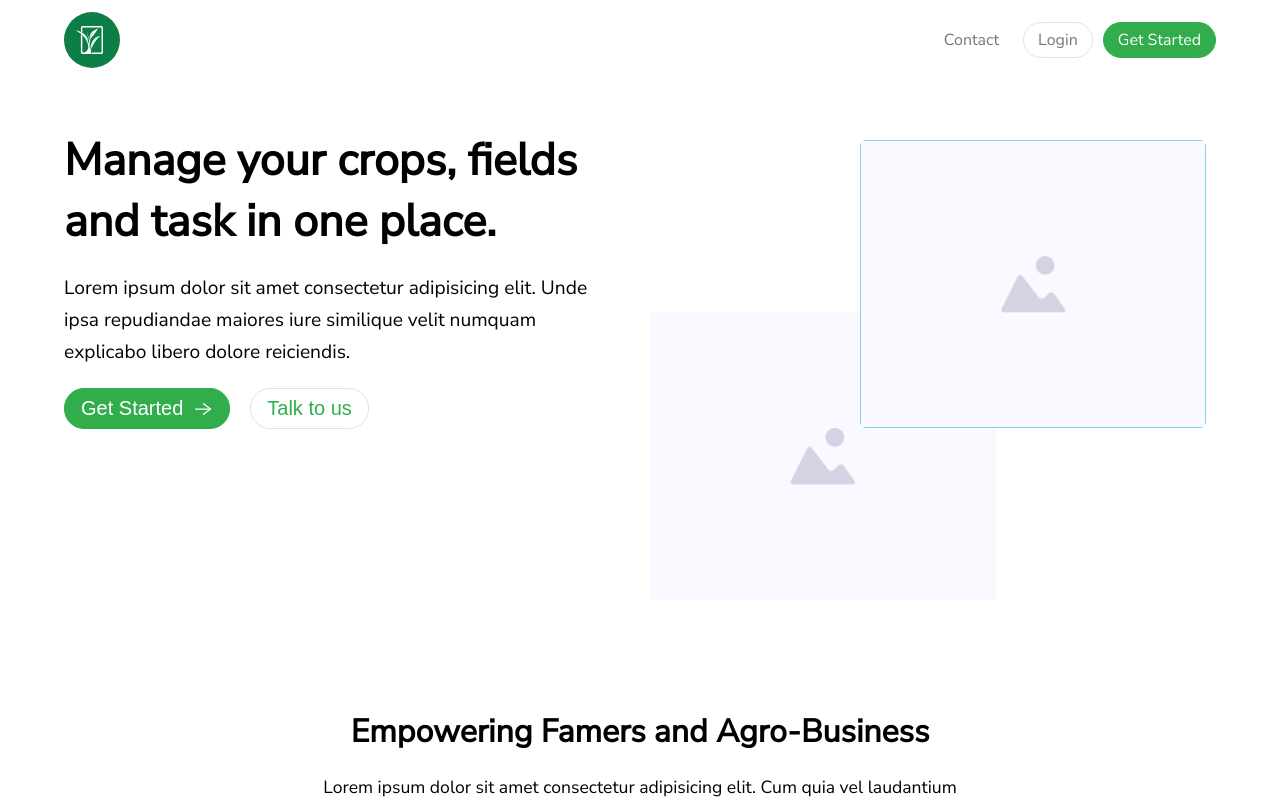
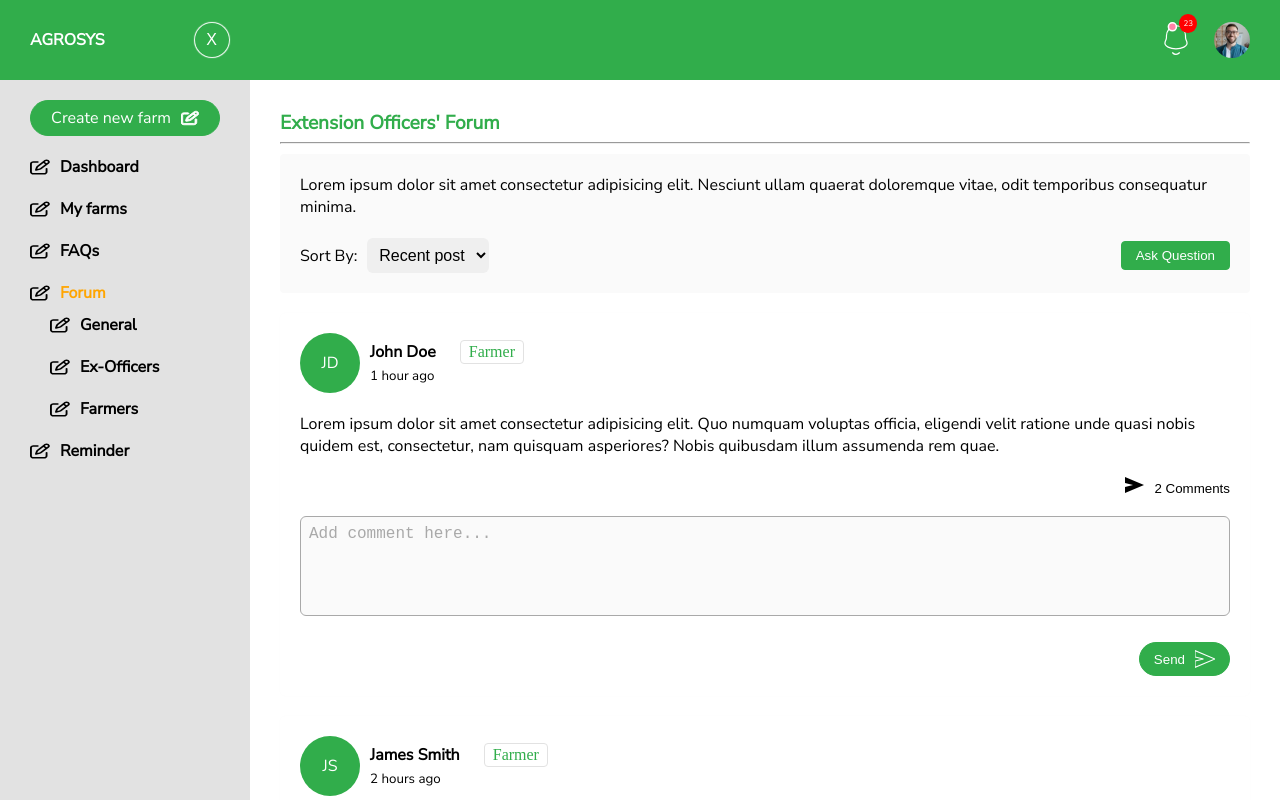
Before and after one commit to muhammadui/SmatAgroSys, a React (Vite) app in the folder frontend/: page /dashboard/forum/ex-officers in a window 1280 px wide. Before the commit this address led to /. Shown: the top 800 px of the page. Built offline with nearby package versions, Linux system fonts and the light colour scheme.

Commit message:
updated forum page

```diff
--- a/frontend/src/components/App.tsx
+++ b/frontend/src/components/App.tsx
@@ -37,7 +37,7 @@ const App = () => {
           <Route index element={<Main />} />
           <Route path="my_farms" element={<MyFarms />} />
           <Route path="faqs" element={<FAQs />} />
-          <Route path="forum" element={<Forum />} />
+          <Route path="forum/:forumId" element={<Forum />} />
           <Route path="reminder" element={<Reminder />} />
           <Route path="create_farm" element={<CreateFarm />} />
           <Route path="view_farm/:farmId" element={<ViewFarm />} />
--- a/frontend/src/components/forum/Forum.tsx
+++ b/frontend/src/components/forum/Forum.tsx
@@ -1,16 +1,31 @@
 import * as React from "react";
-import { useState } from "react";
+import { useState, useEffect } from "react";
+import { useLocation, useParams, useNavigate } from "react-router";
 import AddPost from "./addPost/AddPost";
+import Loader from "../loader/Loader";
+import { forums } from "../../services/services";
 
 // Style
 import "./Forum.css";
 
 const Forum = () => {
     const [showAddPost, setShowAddPost] = useState<boolean>(false);
+    const { forumId } = useParams<any>();
+    const [showForum, setShowForum] = useState<boolean>(false);
     const [commentsInfo, setCommentsInfo] = useState({
         show: false,
         postId: "1"
-    })
+    });
+    const navigate = useNavigate();
+
+    useEffect(() => {
+
+        if(forumId && forums[forumId]){ return setShowForum(true); }
+        else { return navigate("/dashboard"); }
+
+    }, [forumId]);
+
+    if(!showForum){ return <Loader message="Processing page..." />}
 
     return (
         <>
@@ -18,7 +33,7 @@ const Forum = () => {
             <AddPost show={showAddPost} setShow={setShowAddPost} />
 
             <div className="forum_section">
-                <h2 className="dash_header text_primary">General Forum</h2>
+                <h2 className="dash_header text_primary">{forums[forumId!]}</h2>
                 <hr />
 
                 {/* Forum Header Section */}
--- a/frontend/src/services/services.ts
+++ b/frontend/src/services/services.ts
@@ -0,0 +1,6 @@
+// Forums
+export const forums = {
+    "general": "General Forum",
+    "ex-officers": "Extension Officers' Forum",
+    "farmers": "Farmers Forum"
+}
--- a/frontend/src/views/dashboard/Dashboard.tsx
+++ b/frontend/src/views/dashboard/Dashboard.tsx
@@ -59,14 +59,47 @@ const Dashboard = () => {
                         <Link to="/dashboard/faqs" className={`${location.pathname === "/dashboard/faqs" ? 'active' : ''}`}>FAQs</Link>
                     </div>
 
-                    <div className="flex_start_center mb2">
-                        <span className="dash_icon mr">
-                            <svg width="20" height="15" viewBox="0 0 20 15" fill="none" xmlns="http://www.w3.org/2000/svg">
-                                <path d="M14.5769 0.622525C15.6747 -0.207509 17.4563 -0.207509 18.5542 0.622525L19.0269 0.980317C20.1248 1.81044 20.1248 3.15629 19.0269 3.98582L11.3224 9.81026C10.9825 10.0641 10.5644 10.2501 10.1034 10.3505L6.19644 11.1948C5.86826 11.2656 5.51663 11.1948 5.2744 10.9881C5.03607 10.8317 4.94231 10.566 5.03607 10.318L6.15347 7.36594C6.2863 7.0176 6.53244 6.70173 6.86844 6.4449L14.5769 0.622525ZM17.1945 1.62446C16.8624 1.34785 16.2686 1.34785 15.9013 1.62446L14.7644 2.48322L16.5655 3.84412L17.7024 2.9585C18.0697 2.70757 18.0697 2.25886 17.7024 1.98225L17.1945 1.62446V1.62446ZM7.95848 7.75562L7.30211 9.48258L9.58769 8.98663C9.74396 8.95416 9.88071 8.89216 9.99401 8.80655L15.2411 4.84487L13.44 3.48397L8.19681 7.4486C8.08351 7.53421 8.00146 7.63753 7.95848 7.75562V7.75562ZM7.81392 1.77472C8.33355 1.77472 8.7516 2.09207 8.7516 2.48322C8.7516 2.87584 8.33355 3.19171 7.81392 3.19171H3.43813C2.57508 3.19171 1.87534 3.72013 1.87534 4.37254V12.4022C1.87534 13.0546 2.57508 13.583 3.43813 13.583H14.0651C14.9285 13.583 15.6278 13.0546 15.6278 12.4022V9.09586C15.6278 8.70323 16.0459 8.38736 16.5655 8.38736C17.0851 8.38736 17.5032 8.70323 17.5032 9.09586V12.4022C17.5032 13.8369 15.9638 15 14.0651 15H3.43813C1.53934 15 0 13.8369 0 12.4022V4.37254C0 2.93784 1.53934 1.77472 3.43813 1.77472H7.81392Z" fill="#000"/>
-                            </svg>
-                        </span>
+                    <div className="mt2">
+                        <div className="flex_start_center mb">
+                            <span className="dash_icon mr">
+                                <svg width="20" height="15" viewBox="0 0 20 15" fill="none" xmlns="http://www.w3.org/2000/svg">
+                                    <path d="M14.5769 0.622525C15.6747 -0.207509 17.4563 -0.207509 18.5542 0.622525L19.0269 0.980317C20.1248 1.81044 20.1248 3.15629 19.0269 3.98582L11.3224 9.81026C10.9825 10.0641 10.5644 10.2501 10.1034 10.3505L6.19644 11.1948C5.86826 11.2656 5.51663 11.1948 5.2744 10.9881C5.03607 10.8317 4.94231 10.566 5.03607 10.318L6.15347 7.36594C6.2863 7.0176 6.53244 6.70173 6.86844 6.4449L14.5769 0.622525ZM17.1945 1.62446C16.8624 1.34785 16.2686 1.34785 15.9013 1.62446L14.7644 2.48322L16.5655 3.84412L17.7024 2.9585C18.0697 2.70757 18.0697 2.25886 17.7024 1.98225L17.1945 1.62446V1.62446ZM7.95848 7.75562L7.30211 9.48258L9.58769 8.98663C9.74396 8.95416 9.88071 8.89216 9.99401 8.80655L15.2411 4.84487L13.44 3.48397L8.19681 7.4486C8.08351 7.53421 8.00146 7.63753 7.95848 7.75562V7.75562ZM7.81392 1.77472C8.33355 1.77472 8.7516 2.09207 8.7516 2.48322C8.7516 2.87584 8.33355 3.19171 7.81392 3.19171H3.43813C2.57508 3.19171 1.87534 3.72013 1.87534 4.37254V12.4022C1.87534 13.0546 2.57508 13.583 3.43813 13.583H14.0651C14.9285 13.583 15.6278 13.0546 15.6278 12.4022V9.09586C15.6278 8.70323 16.0459 8.38736 16.5655 8.38736C17.0851 8.38736 17.5032 8.70323 17.5032 9.09586V12.4022C17.5032 13.8369 15.9638 15 14.0651 15H3.43813C1.53934 15 0 13.8369 0 12.4022V4.37254C0 2.93784 1.53934 1.77472 3.43813 1.77472H7.81392Z" fill="#000"/>
+                                </svg>
+                            </span>
 
-                        <Link to="/dashboard/forum" className={`${location.pathname === "/dashboard/forum" ? 'active' : ''}`}>Forum</Link>
+                            <Link to="#" className={`${location.pathname.startsWith("/dashboard/forum") ? 'active' : ''}`}>Forum</Link>
+                        </div>
+
+                        <div className="flex_start_center ml2 mb2">
+                            <span className="dash_icon mr">
+                                <svg width="20" height="15" viewBox="0 0 20 15" fill="none" xmlns="http://www.w3.org/2000/svg">
+                                    <path d="M14.5769 0.622525C15.6747 -0.207509 17.4563 -0.207509 18.5542 0.622525L19.0269 0.980317C20.1248 1.81044 20.1248 3.15629 19.0269 3.98582L11.3224 9.81026C10.9825 10.0641 10.5644 10.2501 10.1034 10.3505L6.19644 11.1948C5.86826 11.2656 5.51663 11.1948 5.2744 10.9881C5.03607 10.8317 4.94231 10.566 5.03607 10.318L6.15347 7.36594C6.2863 7.0176 6.53244 6.70173 6.86844 6.4449L14.5769 0.622525ZM17.1945 1.62446C16.8624 1.34785 16.2686 1.34785 15.9013 1.62446L14.7644 2.48322L16.5655 3.84412L17.7024 2.9585C18.0697 2.70757 18.0697 2.25886 17.7024 1.98225L17.1945 1.62446V1.62446ZM7.95848 7.75562L7.30211 9.48258L9.58769 8.98663C9.74396 8.95416 9.88071 8.89216 9.99401 8.80655L15.2411 4.84487L13.44 3.48397L8.19681 7.4486C8.08351 7.53421 8.00146 7.63753 7.95848 7.75562V7.75562ZM7.81392 1.77472C8.33355 1.77472 8.7516 2.09207 8.7516 2.48322C8.7516 2.87584 8.33355 3.19171 7.81392 3.19171H3.43813C2.57508 3.19171 1.87534 3.72013 1.87534 4.37254V12.4022C1.87534 13.0546 2.57508 13.583 3.43813 13.583H14.0651C14.9285 13.583 15.6278 13.0546 15.6278 12.4022V9.09586C15.6278 8.70323 16.0459 8.38736 16.5655 8.38736C17.0851 8.38736 17.5032 8.70323 17.5032 9.09586V12.4022C17.5032 13.8369 15.9638 15 14.0651 15H3.43813C1.53934 15 0 13.8369 0 12.4022V4.37254C0 2.93784 1.53934 1.77472 3.43813 1.77472H7.81392Z" fill="#000"/>
+                                </svg>
+                            </span>
+
+                            <Link to={`/dashboard/forum/${'general'}`}>General</Link>
+                        </div>
+
+                        <div className="flex_start_center ml2 mb2">
+                            <span className="dash_icon mr">
+                                <svg width="20" height="15" viewBox="0 0 20 15" fill="none" xmlns="http://www.w3.org/2000/svg">
+                                    <path d="M14.5769 0.622525C15.6747 -0.207509 17.4563 -0.207509 18.5542 0.622525L19.0269 0.980317C20.1248 1.81044 20.1248 3.15629 19.0269 3.98582L11.3224 9.81026C10.9825 10.0641 10.5644 10.2501 10.1034 10.3505L6.19644 11.1948C5.86826 11.2656 5.51663 11.1948 5.2744 10.9881C5.03607 10.8317 4.94231 10.566 5.03607 10.318L6.15347 7.36594C6.2863 7.0176 6.53244 6.70173 6.86844 6.4449L14.5769 0.622525ZM17.1945 1.62446C16.8624 1.34785 16.2686 1.34785 15.9013 1.62446L14.7644 2.48322L16.5655 3.84412L17.7024 2.9585C18.0697 2.70757 18.0697 2.25886 17.7024 1.98225L17.1945 1.62446V1.62446ZM7.95848 7.75562L7.30211 9.48258L9.58769 8.98663C9.74396 8.95416 9.88071 8.89216 9.99401 8.80655L15.2411 4.84487L13.44 3.48397L8.19681 7.4486C8.08351 7.53421 8.00146 7.63753 7.95848 7.75562V7.75562ZM7.81392 1.77472C8.33355 1.77472 8.7516 2.09207 8.7516 2.48322C8.7516 2.87584 8.33355 3.19171 7.81392 3.19171H3.43813C2.57508 3.19171 1.87534 3.72013 1.87534 4.37254V12.4022C1.87534 13.0546 2.57508 13.583 3.43813 13.583H14.0651C14.9285 13.583 15.6278 13.0546 15.6278 12.4022V9.09586C15.6278 8.70323 16.0459 8.38736 16.5655 8.38736C17.0851 8.38736 17.5032 8.70323 17.5032 9.09586V12.4022C17.5032 13.8369 15.9638 15 14.0651 15H3.43813C1.53934 15 0 13.8369 0 12.4022V4.37254C0 2.93784 1.53934 1.77472 3.43813 1.77472H7.81392Z" fill="#000"/>
+                                </svg>
+                            </span>
+
+                            <Link to={`/dashboard/forum/${'ex-officers'}`}>Ex-Officers</Link>
+                        </div>
+
+                        <div className="flex_start_center ml2 mb2">
+                            <span className="dash_icon mr">
+                                <svg width="20" height="15" viewBox="0 0 20 15" fill="none" xmlns="http://www.w3.org/2000/svg">
+                                    <path d="M14.5769 0.622525C15.6747 -0.207509 17.4563 -0.207509 18.5542 0.622525L19.0269 0.980317C20.1248 1.81044 20.1248 3.15629 19.0269 3.98582L11.3224 9.81026C10.9825 10.0641 10.5644 10.2501 10.1034 10.3505L6.19644 11.1948C5.86826 11.2656 5.51663 11.1948 5.2744 10.9881C5.03607 10.8317 4.94231 10.566 5.03607 10.318L6.15347 7.36594C6.2863 7.0176 6.53244 6.70173 6.86844 6.4449L14.5769 0.622525ZM17.1945 1.62446C16.8624 1.34785 16.2686 1.34785 15.9013 1.62446L14.7644 2.48322L16.5655 3.84412L17.7024 2.9585C18.0697 2.70757 18.0697 2.25886 17.7024 1.98225L17.1945 1.62446V1.62446ZM7.95848 7.75562L7.30211 9.48258L9.58769 8.98663C9.74396 8.95416 9.88071 8.89216 9.99401 8.80655L15.2411 4.84487L13.44 3.48397L8.19681 7.4486C8.08351 7.53421 8.00146 7.63753 7.95848 7.75562V7.75562ZM7.81392 1.77472C8.33355 1.77472 8.7516 2.09207 8.7516 2.48322C8.7516 2.87584 8.33355 3.19171 7.81392 3.19171H3.43813C2.57508 3.19171 1.87534 3.72013 1.87534 4.37254V12.4022C1.87534 13.0546 2.57508 13.583 3.43813 13.583H14.0651C14.9285 13.583 15.6278 13.0546 15.6278 12.4022V9.09586C15.6278 8.70323 16.0459 8.38736 16.5655 8.38736C17.0851 8.38736 17.5032 8.70323 17.5032 9.09586V12.4022C17.5032 13.8369 15.9638 15 14.0651 15H3.43813C1.53934 15 0 13.8369 0 12.4022V4.37254C0 2.93784 1.53934 1.77472 3.43813 1.77472H7.81392Z" fill="#000"/>
+                                </svg>
+                            </span>
+
+                            <Link to={`/dashboard/forum/${'farmers'}`}>Farmers</Link>
+                        </div>
+
                     </div>
 
                     <div className="flex_start_center mb2">
```
